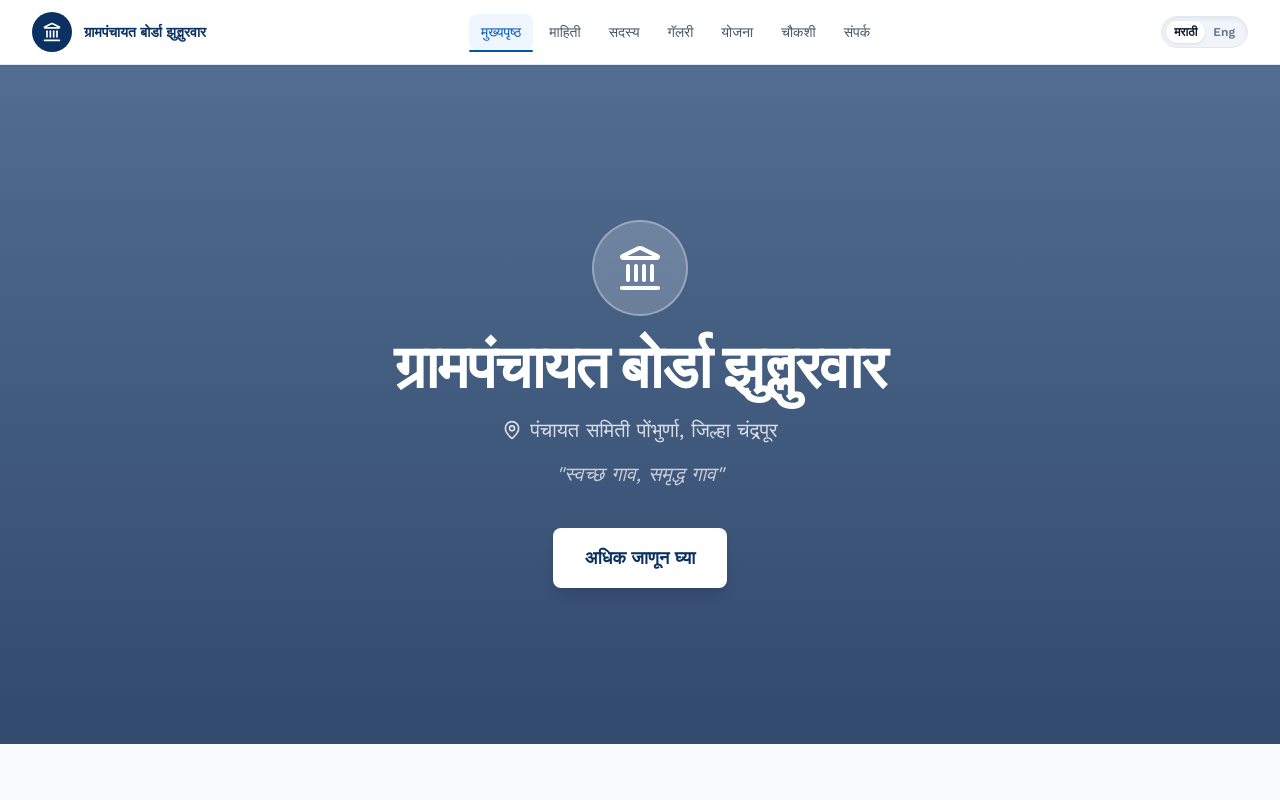
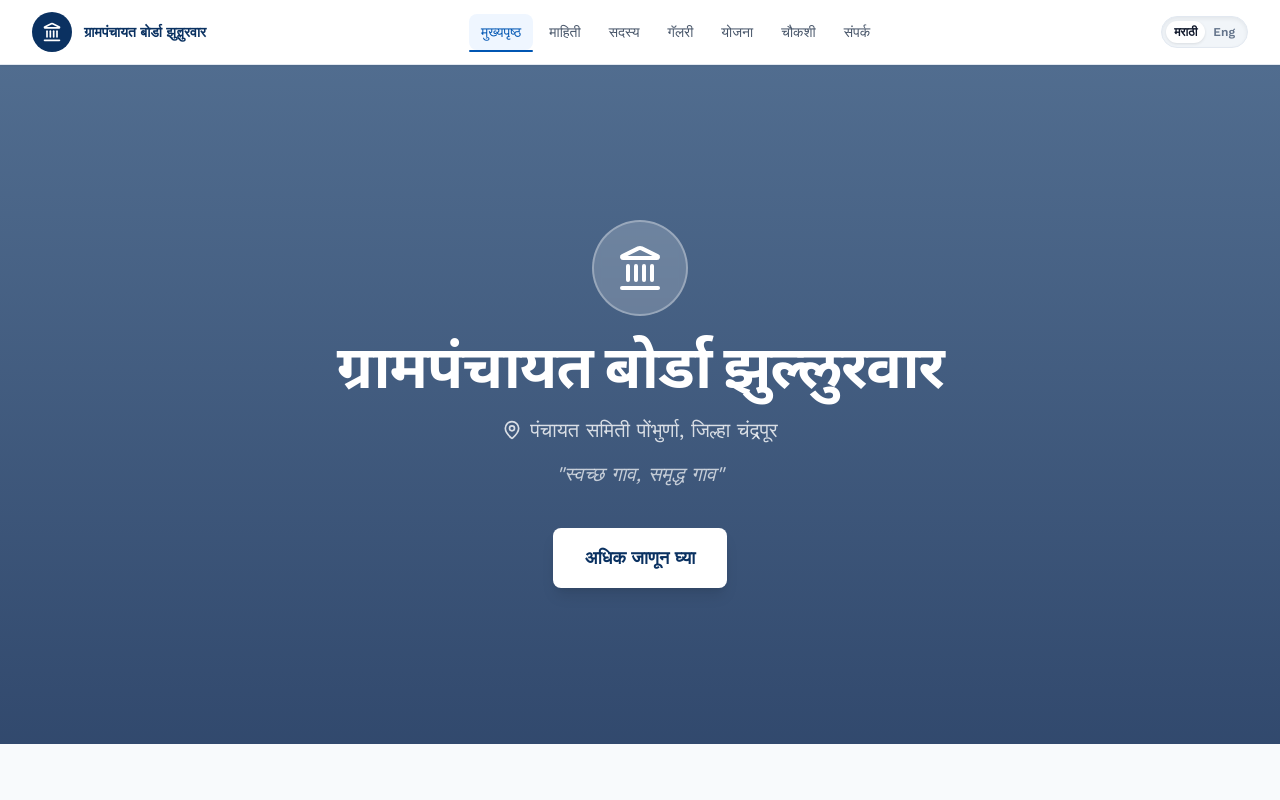
Before and after one commit to pspombhurna/bordazullurwar, a plain HTML site: page index.html in a window 1280 px wide. Shown: the top 800 px of the page. Drawn offline with nearby package versions, Linux system fonts and the light colour scheme.

Commit message:
fixed flash of invisible text problem

```diff
--- a/index.html
+++ b/index.html
@@ -12,10 +12,24 @@
     <!-- Google Fonts -->
     <link rel="preconnect" href="https://fonts.googleapis.com">
     <link rel="preconnect" href="https://fonts.gstatic.com" crossorigin>
+    <link rel="preconnect" href="https://cdn.tailwindcss.com">
+    <link rel="preconnect" href="https://unpkg.com">
     <link href="https://fonts.googleapis.com/css2?family=Mukta:wght@400;500;600;700&family=Work+Sans:wght@400;500;600&display=swap" rel="stylesheet">
 
     <!-- Lucide Icons CDN -->
     <script src="https://unpkg.com/lucide@latest/dist/umd/lucide.min.js"></script>
+
+    <!-- Immediate Language Detection to prevent FOIT/FOUT -->
+    <script>
+        (function() {
+            const savedLang = localStorage.getItem('preferredLang') || 'lang-mr';
+            document.documentElement.setAttribute('lang', savedLang === 'lang-en' ? 'en' : 'mr');
+            window.addEventListener('DOMContentLoaded', () => {
+                document.body.classList.remove('lang-mr', 'lang-en');
+                document.body.classList.add(savedLang);
+            });
+        })();
+    </script>
 
     <!-- Tailwind Config -->
     <script>
@@ -49,11 +63,11 @@
         }
 
         body {
-            font-family: 'Work Sans', sans-serif;
+            font-family: 'Work Sans', -apple-system, BlinkMacSystemFont, "Segoe UI", Roboto, Helvetica, Arial, sans-serif;
         }
 
         h1, h2, h3, h4, h5, h6 {
-            font-family: 'Mukta', sans-serif;
+            font-family: 'Mukta', "Noto Sans Devanagari", "Segoe UI", Arial, sans-serif;
         }
 
         /* Hero Overlay */
@@ -1049,9 +1063,9 @@
         }
 
         // Initialize Language on Load
+        // Language is now primarily handled in the <head> to prevent FOIT
         document.addEventListener('DOMContentLoaded', () => {
             const savedLang = localStorage.getItem('preferredLang') || 'lang-mr';
-            document.body.classList.add(savedLang);
             updatePlaceholders(savedLang === 'lang-en' ? 'en' : 'mr');
         });
 
```
